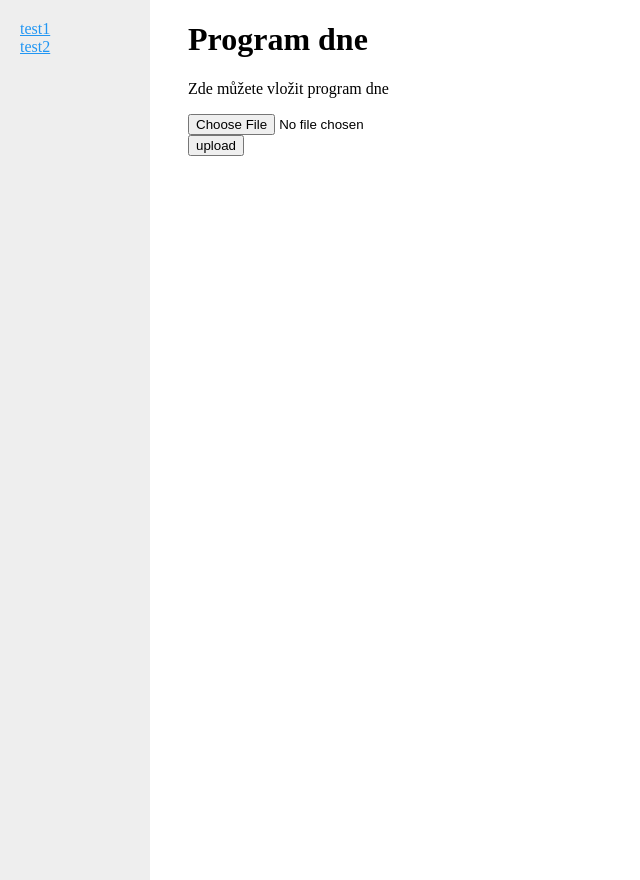
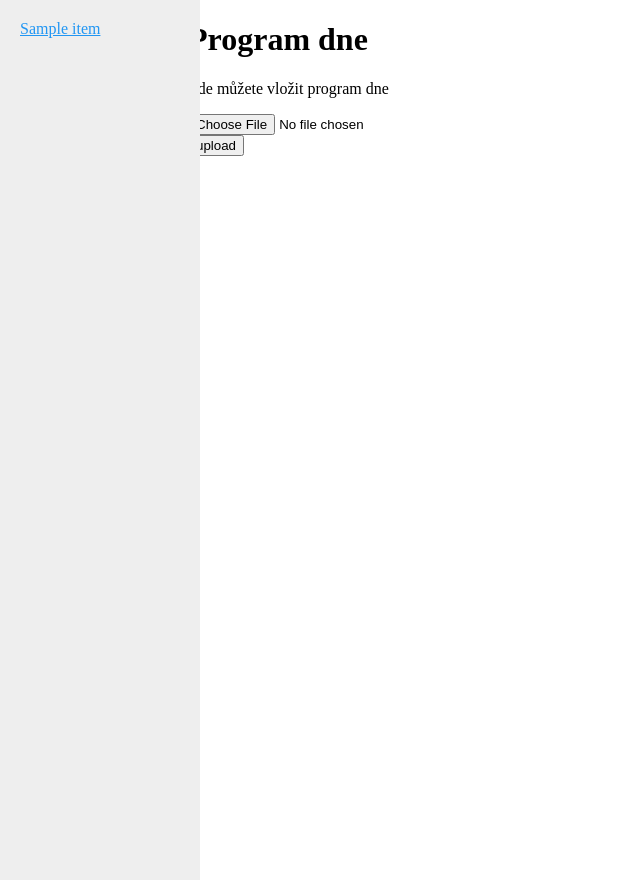
Before and after one commit to ELITR/files-collector, a Flask app: template files_collector/templates/daily_schedule/daily_schedule.html in a window 1280 px wide. Shown: the whole page, without its empty margins (0-640 px from the left). Run offline with Flask 2, Linux system fonts and the light colour scheme; the template is opened without the code that fills it: most values are stand-ins (such as "Sample title", 1, 10 or a date in 2020).

Commit message:
dynamické zobrazení postranního menu

```diff
--- a/files_collector/daily_schedule.py
+++ b/files_collector/daily_schedule.py
@@ -13,7 +13,7 @@ def upload_daily_schedule():
         file.save(file_path)
         flash(create_folders(file_path))
 
-    return render_template('daily_schedule/daily_schedule.html')
+    return render_template('daily_schedule/daily_schedule.html', menu = ['test', 'test2', 'test3'])
 
 def create_folders(daily_schedule):
     message = 'Načtení programu dne se povedlo'
--- a/files_collector/templates/base.html
+++ b/files_collector/templates/base.html
@@ -6,12 +6,6 @@
     <link rel="stylesheet" href="/static/main.css">
   </head>
   <body>
-    <div class="sidebar">
-      <a href="#">test1</a><br>
-      <a href="#">test2</a><br>
-    </div>
-
-    <div class="content">
       {% block content %}{% endblock %}
 
       {% with messages = get_flashed_messages() %}
@@ -21,6 +15,5 @@
           {% endfor %}
         {% endif %}
       {% endwith %}
-    </div>
   </body>
 </html>
--- a/files_collector/templates/daily_schedule/daily_schedule.html
+++ b/files_collector/templates/daily_schedule/daily_schedule.html
@@ -1,6 +1,7 @@
 {% extends 'base.html' %}
 
 {% block content %}
+    <div class="content">
       <h1>Program dne</h1>
       <p>Zde můžete vložit program dne</p>
       <form method="post" enctype=multipart/form-data>
@@ -8,4 +9,8 @@
         <br>
         <input type="submit" value="upload">
       </form>
+    </div>
+    <div class="sidebar">
+      {% include '/sidebar.html' %}
+    </div>
 {% endblock %}
--- /dev/null
+++ b/files_collector/templates/sidebar.html
@@ -0,0 +1,3 @@
+{% for item in menu %}
+  <a href="#">{{ item }}</a><br>
+{% endfor %}
```
Lines whose indentation alone changed are shown as unchanged.
